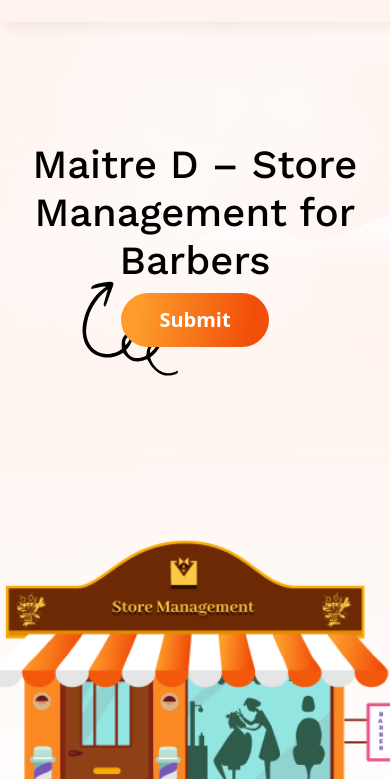
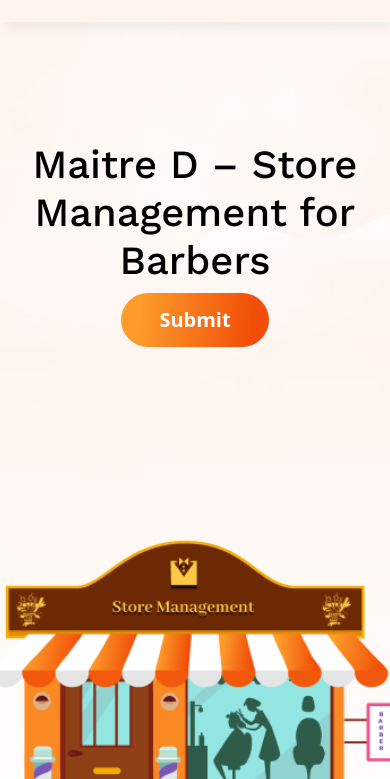
Before and after one commit to harsh-sheoran/Maitre-d-page, a plain HTML site: page index.html in a window 390 px wide. Shown: the part 65-844 px from the top of the page. Drawn offline with nearby package versions, Linux system fonts and the light colour scheme.

Commit message:
svg arrow change

```diff
--- a/assets/css/style.css
+++ b/assets/css/style.css
@@ -535,7 +535,10 @@ textarea {
     .card2 {
         padding: 10px;
     }
-
+    .svg-arrow-1 {
+        left: -38%;
+        bottom: -26%;
+    }
 
     .fs-61 {
         font-size: var(--fs-40)
```
